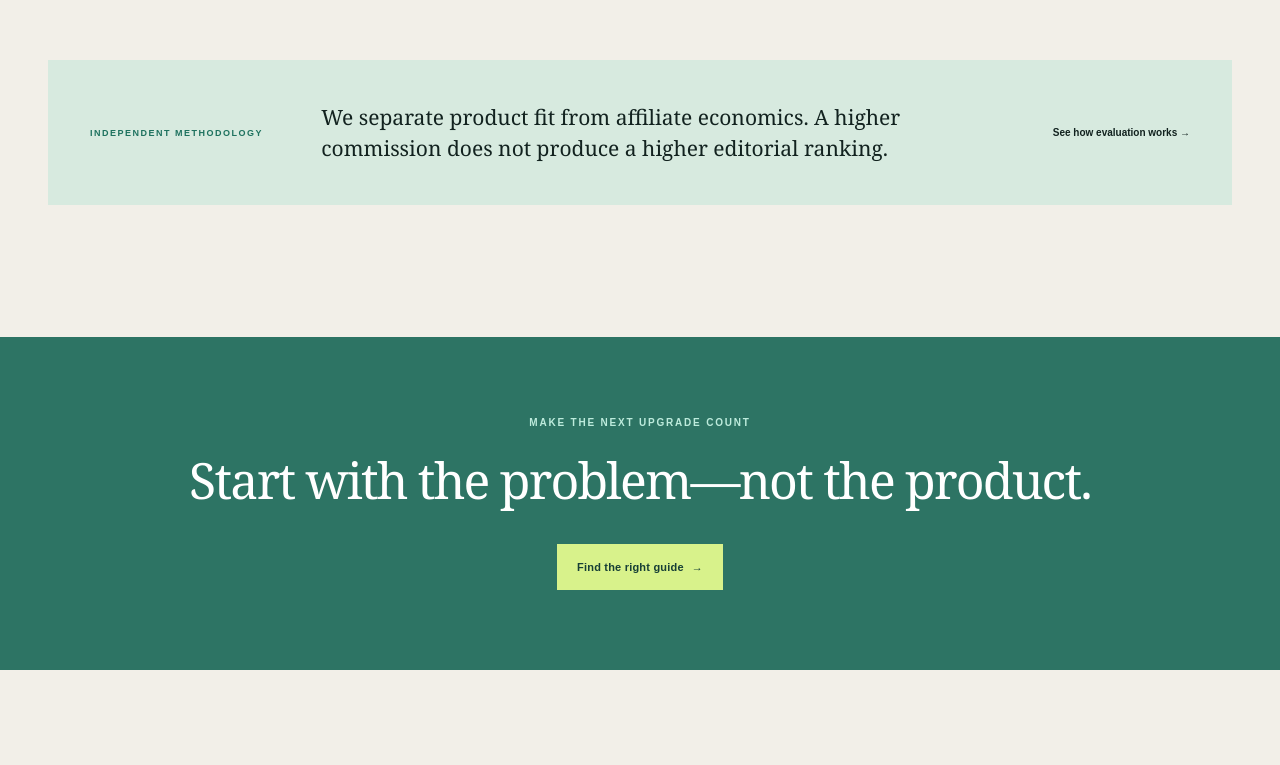
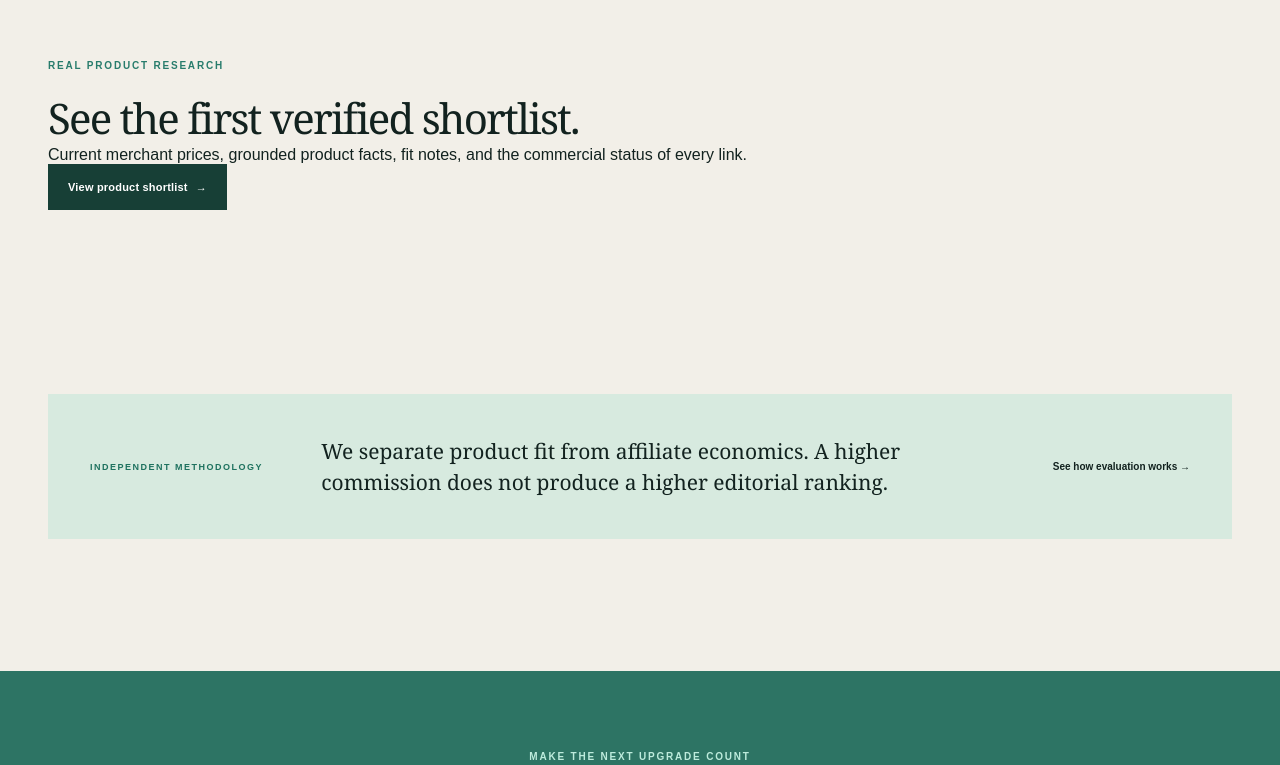
Before and after one commit to radalzubi/workspace-signal, a Next.js app in the folder apps/web/: page / in a window 1280 px wide. Shown: the part 3320-4085 px from the top of the page. Built offline with nearby package versions, Linux system fonts and the light colour scheme.

Commit message:
Update verified product launch: apps/web/src/app/page.tsx

```diff
--- a/apps/web/src/app/page.tsx
+++ b/apps/web/src/app/page.tsx
@@ -57,6 +57,15 @@ export default function Home() {
         <div className="guide-grid compact">{guides.slice(3, 9).map((guide) => <GuideCard guide={guide} key={guide.slug} />)}</div>
       </section>
 
+      <section className="public-section shortlist-callout">
+        <div>
+          <p className="public-kicker">Real product research</p>
+          <h2>See the first verified shortlist.</h2>
+          <p>Current merchant prices, grounded product facts, fit notes, and the commercial status of every link.</p>
+        </div>
+        <Link className="public-primary" href="/picks">View product shortlist <span>→</span></Link>
+      </section>
+
       <section className="public-section"><EditorialNotice /></section>
 
       <section className="public-cta">
```
